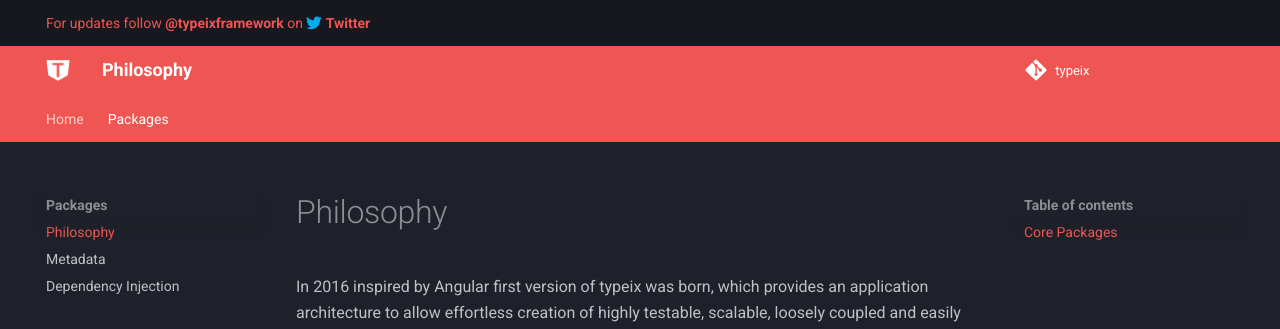
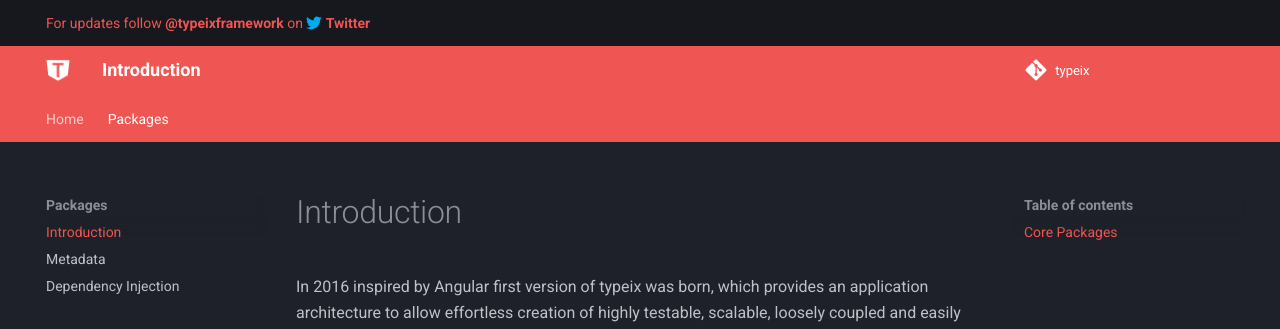
Before and after one commit to typeix/typeix.github.io, an MkDocs documentation site: the page built from docs/packages.md, in a window 1280 px wide and 1250 px high. Shown: the top 329 px of the window. Built offline with MkDocs 1.6.1 and Material for MkDocs 9.7.7, drawn with Linux system fonts in a browser that asks for light colours; comment, search, counter and statistics services are not loaded.

Commit message:
Update Packages page

```diff
--- a/docs/packages.md
+++ b/docs/packages.md
@@ -1,8 +1,8 @@
 ---
 template: main.html
-title: Philosophy
+title: Introduction
 ---
-# Philosophy
+# Introduction
 In 2016 inspired by Angular first version of typeix was born, which provides an application architecture to allow effortless
 creation of highly testable, scalable, loosely coupled and easily maintainable applications.
 
--- a/mkdocs.yml
+++ b/mkdocs.yml
@@ -124,7 +124,7 @@ nav:
 #  - Getting Started:
 #      - Installation: getting-started.md
   - Packages:
-      - Philosophy: packages.md
+      - Introduction: packages.md
       - Metadata: packages/typeix-metadata.md
       - Dependency Injection: packages/typeix-di.md
 #      - Modules: packages/typeix-modules.md
```
